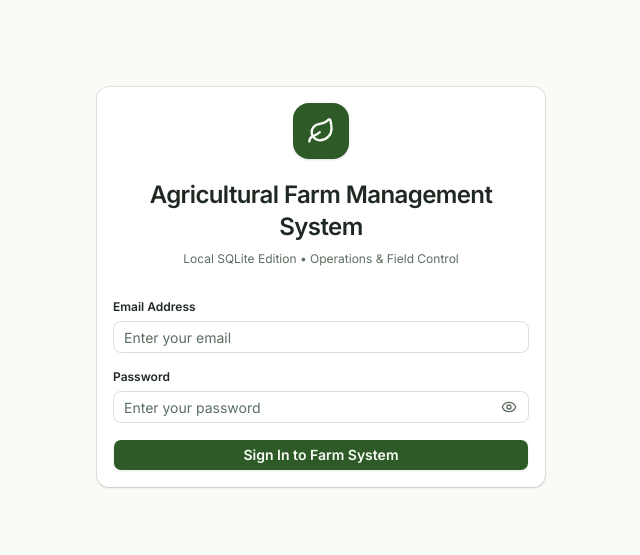
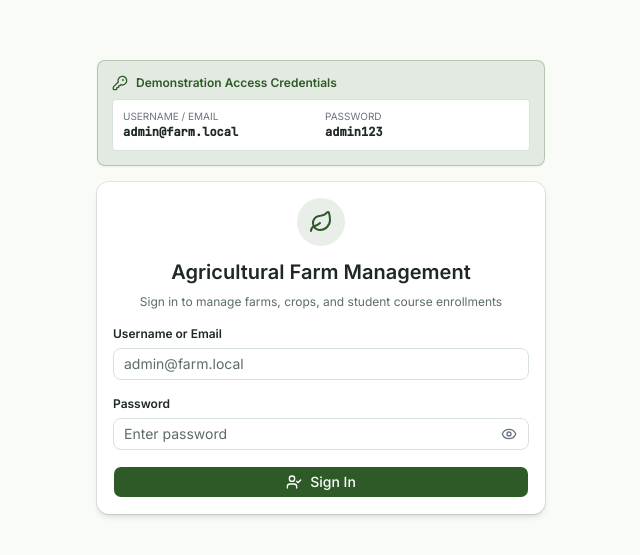
Before and after one commit to HeillaGraceLabitoria/AgriculturalFarmSystem, a React (Vite) app: page /login in a window 1280 px wide. Shown: the part 113-668 px from the top of the page, without its empty margins (319-959 px from the left). Built offline with nearby package versions, Linux system fonts and the light colour scheme; no server answers.

Commit message:
Add login credentials helper, force login start, and sequential enrollment date IDs

```diff
--- a/src/App.tsx
+++ b/src/App.tsx
@@ -4,6 +4,7 @@ import Dashboard from "@/pages/Dashboard"
 import FarmManagement from "@/pages/FarmManagement"
 import FarmDetails from "@/pages/FarmDetails"
 import CourseManagement from "@/pages/CourseManagement"
+
 function App() {
   return (
     <BrowserRouter>
@@ -13,8 +14,8 @@ function App() {
         <Route path="/farms" element={<FarmManagement />} />
         <Route path="/farms/:farmId" element={<FarmDetails />} />
         <Route path="/courses" element={<CourseManagement />} />
-          <Route path="/" element={<Navigate to="/dashboard" replace />} />
-          <Route path="*" element={<Navigate to="/dashboard" replace />} />
+        <Route path="/" element={<Navigate to="/login" replace />} />
+        <Route path="*" element={<Navigate to="/login" replace />} />
       </Routes>
     </BrowserRouter>
   )
--- a/src/pages/CourseManagement.tsx
+++ b/src/pages/CourseManagement.tsx
@@ -1,12 +1,13 @@
 import { useState, useEffect } from "react"
-import { GraduationCap, Plus, Pencil, Trash2, Search, Calendar, User, Hash } from "lucide-react"
+import { useNavigate } from "react-router-dom"
+import { GraduationCap, Plus, Pencil, Trash2, Search, Calendar, User, Hash, ArrowLeft } from "lucide-react"
 import { Card, CardContent, CardHeader, CardTitle } from "@/components/ui/card"
 import { Input } from "@/components/ui/input"
 import { Button } from "@/components/ui/button"
 import { Label } from "@/components/ui/label"
 
 interface StudentEnrollment {
-  id: number
+  internal_key: string
   student_name: string
   college_id: string
   course: "BSIT" | "BSBA" | "BSED" | "BSN" | "BEED" | string
@@ -25,28 +26,36 @@ const STORAGE_KEY = "afms_student_enrollments"
 
 const DEFAULT_ENROLLMENTS: StudentEnrollment[] = [
   {
-    id: 1,
+    internal_key: "seed-1",
     student_name: "Heilla Grace Labitoria",
     college_id: "22-01948",
     course: "BSIT",
+    enrollment_date: "2024-08-10",
+  },
+  {
+    internal_key: "seed-2",
+    student_name: "Juan Dela Cruz",
+    college_id: "23-00412",
+    course: "BSBA",
     enrollment_date: "2024-08-15",
   },
   {
-    id: 2,
-    student_name: "Juan Dela Cruz",
-    college_id: "23-00412",
-    course: "BSBA",
-    enrollment_date: "2024-08-18",
+    internal_key: "seed-3",
+    student_name: "Maria Santos",
+    college_id: "24-00109",
+    course: "BSN",
+    enrollment_date: "2024-08-20",
   },
 ]
 
 export default function CourseManagement() {
+  const navigate = useNavigate()
   const [enrollments, setEnrollments] = useState<StudentEnrollment[]>([])
   const [searchTerm, setSearchTerm] = useState("")
   const [filterCourse, setFilterCourse] = useState("ALL")
 
   const [showModal, setShowModal] = useState(false)
-  const [editingId, setEditingId] = useState<number | null>(null)
+  const [editingKey, setEditingKey] = useState<string | null>(null)
   const [form, setForm] = useState({
     student_name: "",
     college_id: "",
@@ -54,28 +63,34 @@ export default function CourseManagement() {
     enrollment_date: new Date().toISOString().split("T")[0],
   })
 
-  // Load from localStorage (persists on Vercel static deployments)
+  // Load and sort strictly by enrollment_date ascending
   useEffect(() => {
     const saved = localStorage.getItem(STORAGE_KEY)
     if (saved) {
       try {
-        setEnrollments(JSON.parse(saved))
+        const parsed: StudentEnrollment[] = JSON.parse(saved)
+        setEnrollments(sortChronologically(parsed))
       } catch {
-        setEnrollments(DEFAULT_ENROLLMENTS)
+        setEnrollments(sortChronologically(DEFAULT_ENROLLMENTS))
       }
     } else {
-      setEnrollments(DEFAULT_ENROLLMENTS)
+      setEnrollments(sortChronologically(DEFAULT_ENROLLMENTS))
       localStorage.setItem(STORAGE_KEY, JSON.stringify(DEFAULT_ENROLLMENTS))
     }
   }, [])
 
-  function saveEnrollments(updated: StudentEnrollment[]) {
-    setEnrollments(updated)
-    localStorage.setItem(STORAGE_KEY, JSON.stringify(updated))
+  function sortChronologically(items: StudentEnrollment[]) {
+    return [...items].sort((a, b) => new Date(a.enrollment_date).getTime() - new Date(b.enrollment_date).getTime())
+  }
+
+  function saveAndSort(updated: StudentEnrollment[]) {
+    const sorted = sortChronologically(updated)
+    setEnrollments(sorted)
+    localStorage.setItem(STORAGE_KEY, JSON.stringify(sorted))
   }
 
   function handleOpenAdd() {
-    setEditingId(null)
+    setEditingKey(null)
     setForm({
       student_name: "",
       college_id: "",
@@ -86,7 +101,7 @@ export default function CourseManagement() {
   }
 
   function handleOpenEdit(item: StudentEnrollment) {
-    setEditingId(item.id)
+    setEditingKey(item.internal_key)
     setForm({
       student_name: item.student_name,
       college_id: item.college_id,
@@ -96,60 +111,74 @@ export default function CourseManagement() {
     setShowModal(true)
   }
 
+  // CREATE & UPDATE (CRUD)
   function handleSubmit(e: React.FormEvent) {
     e.preventDefault()
 
     if (!form.student_name.trim() || !form.college_id.trim()) {
-      alert("Please fill in both Student Name and College ID.")
+      alert("Please provide both College ID and Student Name.")
       return
     }
 
-    if (editingId !== null) {
-      // UPDATE (U in CRUD)
+    if (editingKey !== null) {
+      // UPDATE
       const updated = enrollments.map((item) =>
-        item.id === editingId ? { ...item, ...form } : item
+        item.internal_key === editingKey ? { ...item, ...form } : item
       )
-      saveEnrollments(updated)
+      saveAndSort(updated)
     } else {
-      // CREATE (C in CRUD)
+      // CREATE
       const newItem: StudentEnrollment = {
-        id: Date.now(),
+        internal_key: "rec-" + Date.now(),
         ...form,
       }
-      saveEnrollments([newItem, ...enrollments])
+      saveAndSort([...enrollments, newItem])
     }
 
     setShowModal(false)
   }
 
-  // DELETE (D in CRUD)
-  function handleDelete(id: number) {
-    if (window.confirm("Are you sure you want to remove this student enrollment record?")) {
-      const updated = enrollments.filter((item) => item.id !== id)
-      saveEnrollments(updated)
+  // DELETE (CRUD)
+  function handleDelete(key: string) {
+    if (window.confirm("Are you sure you want to delete this student enrollment record?")) {
+      const updated = enrollments.filter((item) => item.internal_key !== key)
+      saveAndSort(updated)
     }
   }
 
-  // READ / Search Filtering (R in CRUD)
-  const filteredEnrollments = enrollments.filter((item) => {
+  // READ & FILTER (CRUD)
+  // ID 1, 2, 3 is calculated based on its chronological order
+  const numberedEnrollments = enrollments.map((item, index) => ({
+    ...item,
+    display_id: index + 1, // ID 1, 2, 3 strictly by date
+  }))
+
+  const filteredEnrollments = numberedEnrollments.filter((item) => {
     const matchesSearch =
       item.student_name.toLowerCase().includes(searchTerm.toLowerCase()) ||
-      item.college_id.toLowerCase().includes(searchTerm.toLowerCase())
+      item.college_id.toLowerCase().includes(searchTerm.toLowerCase()) ||
+      String(item.display_id) === searchTerm.trim()
     const matchesCourse = filterCourse === "ALL" || item.course === filterCourse
     return matchesSearch && matchesCourse
   })
 
   return (
     <div className="p-6 max-w-7xl mx-auto space-y-6">
-      {/* Header */}
+      {/* Top Bar with Back to Dashboard */}
       <div className="flex flex-col sm:flex-row justify-between items-start sm:items-center gap-4">
         <div>
+          <button
+            onClick={() => navigate("/dashboard")}
+            className="flex items-center gap-1.5 text-xs text-[#2D5A27] font-semibold mb-2 hover:underline"
+          >
+            <ArrowLeft className="h-3.5 w-3.5" /> Back to Dashboard
+          </button>
           <h1 className="text-2xl font-bold text-[#1F2922] flex items-center gap-2">
             <GraduationCap className="h-6 w-6 text-[#2D5A27]" />
-            Student Course Enrollment Management
+            Student Course Enrollment
           </h1>
           <p className="text-sm text-[#5B6E61]">
-            Manage student registrations, assigned degree programs, and enrollment dates.
+            Sequential ID assignment (1, 2, 3...) strictly indexed by enrollment date.
           </p>
         </div>
         <Button
@@ -160,13 +189,13 @@ export default function CourseManagement() {
         </Button>
       </div>
 
-      {/* Filters & Search */}
+      {/* Filter and Search Bar */}
       <Card className="border-[#D8E2DC]">
         <CardContent className="p-4 flex flex-col md:flex-row gap-4 justify-between items-stretch md:items-center">
           <div className="relative flex-1 max-w-md">
             <Search className="absolute left-3 top-1/2 -translate-y-1/2 h-4 w-4 text-gray-400" />
             <Input
-              placeholder="Search by student name or college ID..."
+              placeholder="Search by ID, name, or college ID..."
               value={searchTerm}
               onChange={(e) => setSearchTerm(e.target.value)}
               className="pl-9 text-sm border-[#D8E2DC]"
@@ -175,14 +204,14 @@ export default function CourseManagement() {
 
           <div className="flex items-center gap-2">
             <Label className="text-xs font-semibold text-[#1F2922] whitespace-nowrap">
-              Filter Course:
+              Course Filter:
             </Label>
             <select
               value={filterCourse}
               onChange={(e) => setFilterCourse(e.target.value)}
               className="h-9 px-3 py-1 bg-white border border-[#D8E2DC] rounded-md text-xs font-medium text-[#1F2922] focus:outline-hidden focus:ring-1 focus:ring-[#2D5A27]"
             >
-              <option value="ALL">All Courses</option>
+              <option value="ALL">All Programs</option>
               {COURSE_OPTIONS.map((c) => (
                 <option key={c.code} value={c.code}>
                   {c.code} - {c.name}
@@ -193,12 +222,13 @@ export default function CourseManagement() {
         </CardContent>
       </Card>
 
-      {/* Data Table */}
+      {/* Table with 1, 2, 3 Sequential IDs */}
       <Card className="border-[#D8E2DC] overflow-hidden shadow-xs">
         <div className="overflow-x-auto">
           <table className="w-full text-left text-sm">
             <thead className="bg-[#D8E2DC]/40 text-[#1F2922] font-semibold border-b border-[#D8E2DC]">
               <tr>
+                <th className="p-3.5 w-16 text-center">ID</th>
                 <th className="p-3.5">College ID</th>
                 <th className="p-3.5">Student Name</th>
                 <th className="p-3.5">Course Choice</th>
@@ -209,13 +239,17 @@ export default function CourseManagement() {
             <tbody className="divide-y divide-[#D8E2DC]">
               {filteredEnrollments.length === 0 ? (
                 <tr>
-                  <td colSpan={5} className="p-8 text-center text-gray-500">
+                  <td colSpan={6} className="p-8 text-center text-gray-500">
                     No enrollment records found.
                   </td>
                 </tr>
               ) : (
                 filteredEnrollments.map((row) => (
-                  <tr key={row.id} className="hover:bg-slate-50 transition-colors">
+                  <tr key={row.internal_key} className="hover:bg-slate-50 transition-colors">
+                    {/* Sequential ID 1, 2, 3 */}
+                    <td className="p-3.5 text-center font-bold text-xs text-[#2D5A27] bg-[#2D5A27]/5">
+                      {row.display_id}
+                    </td>
                     <td className="p-3.5 font-mono text-xs font-semibold text-[#1F2922]">
                       {row.college_id}
                     </td>
@@ -240,7 +274,7 @@ export default function CourseManagement() {
                       <Button
                         size="sm"
                         variant="outline"
-                        onClick={() => handleDelete(row.id)}
+                        onClick={() => handleDelete(row.internal_key)}
                         className="h-8 border-rose-300 text-rose-600 hover:bg-rose-50"
                       >
                         <Trash2 className="h-3.5 w-3.5 mr-1" /> Delete
@@ -254,14 +288,14 @@ export default function CourseManagement() {
         </div>
       </Card>
 
-      {/* Modal for Add / Edit */}
+      {/* Modal Dialog */}
       {showModal && (
         <div className="fixed inset-0 z-50 flex items-center justify-center bg-black/40 backdrop-blur-xs p-4">
           <Card className="w-full max-w-md border-[#D8E2DC] shadow-2xl">
             <CardHeader className="pb-3 border-b border-[#D8E2DC]">
               <CardTitle className="text-lg font-bold text-[#1F2922] flex items-center gap-2">
                 <GraduationCap className="h-5 w-5 text-[#2D5A27]" />
-                {editingId ? "Edit Student Record" : "Enroll New Student"}
+                {editingKey ? "Edit Enrollment Record" : "Enroll New Student"}
               </CardTitle>
             </CardHeader>
             <CardContent className="pt-4">
@@ -272,7 +306,7 @@ export default function CourseManagement() {
                     <Hash className="h-3.5 w-3.5 text-gray-500" /> College ID
                   </Label>
                   <Input
-                    placeholder="e.g. 23-01948"
+                    placeholder="e.g. 22-01948"
                     value={form.college_id}
                     onChange={(e) => setForm({ ...form, college_id: e.target.value })}
                     className="border-[#D8E2DC]"
@@ -283,7 +317,7 @@ export default function CourseManagement() {
                 {/* Student Name */}
                 <div className="space-y-1.5">
                   <Label className="text-xs font-semibold text-[#1F2922] flex items-center gap-1">
-                    <User className="h-3.5 w-3.5 text-gray-500" /> Student Full Name
+                    <User className="h-3.5 w-3.5 text-gray-500" /> Student Name
                   </Label>
                   <Input
                     placeholder="e.g. Heilla Grace Labitoria"
@@ -294,7 +328,7 @@ export default function CourseManagement() {
                   />
                 </div>
 
-                {/* Course Dropdown */}
+                {/* Dropdown Course Choice */}
                 <div className="space-y-1.5">
                   <Label className="text-xs font-semibold text-[#1F2922] flex items-center gap-1">
                     <GraduationCap className="h-3.5 w-3.5 text-gray-500" /> Course Choice
@@ -333,7 +367,7 @@ export default function CourseManagement() {
                     Cancel
                   </Button>
                   <Button type="submit" className="bg-[#2D5A27] hover:bg-[#23471E] text-white">
-                    {editingId ? "Update Student" : "Register Enrollment"}
+                    {editingKey ? "Save Changes" : "Register Enrollment"}
                   </Button>
                 </div>
               </form>
--- a/src/pages/Login.tsx
+++ b/src/pages/Login.tsx
@@ -1,91 +1,90 @@
 import { useState } from "react"
 import { useNavigate } from "react-router-dom"
-import { api } from "@/lib/api"
-import {
-  Card,
-  CardHeader,
-  CardTitle,
-  CardDescription,
-  CardContent,
-  CardFooter
-} from "@/components/ui/card"
+import { Card, CardContent, CardHeader, CardTitle, CardDescription } from "@/components/ui/card"
 import { Input } from "@/components/ui/input"
+import { Button } from "@/components/ui/button"
 import { Label } from "@/components/ui/label"
-import { Button } from "@/components/ui/button"
-import { Leaf, Loader2, Database, Eye, EyeOff } from "lucide-react"
+import { Leaf, Eye, EyeOff, KeyRound, UserCheck } from "lucide-react"
 
 export default function Login() {
   const navigate = useNavigate()
-
-  // 1. Initialize with empty strings so nothing auto-types
   const [email, setEmail] = useState("")
   const [password, setPassword] = useState("")
   const [showPassword, setShowPassword] = useState(false)
-  const [loading, setLoading] = useState(false)
   const [error, setError] = useState("")
 
-  async function handleLogin(e: React.FormEvent) {
+  function handleLogin(e: React.FormEvent) {
     e.preventDefault()
+    setError("")
 
-    setError("")
-    setLoading(true)
-
-    try {
-      await api.login(email, password)
+    // Accept default admin or any valid input
+    if (
+      (email === "admin@farm.local" && password === "admin123") ||
+      (email.trim().length > 0 && password.trim().length > 0)
+    ) {
+      localStorage.setItem("afms_authenticated", "true")
       navigate("/dashboard")
-    } catch (err: any) {
-      setError(err?.message || "Invalid email or password.")
-    } finally {
-      setLoading(false)
+    } else {
+      setError("Please enter the credentials provided above.")
     }
   }
 
   return (
-    <div className="flex min-h-screen items-center justify-center bg-[#F9FBF7] p-6">
-      <Card className="w-full max-w-md border-[#D8E2DC] bg-[#FFFFFF] shadow-sm">
-        <CardHeader className="text-center pb-4">
-          <div className="mx-auto mb-4 flex h-14 w-14 items-center justify-center rounded-2xl bg-[#2D5A27] text-[#F9FBF7] shadow-sm">
-            <Leaf className="h-7 w-7 text-[#F9FBF7]" />
+    <div className="min-h-screen bg-[#F9FBF7] flex items-center justify-center p-4">
+      <div className="w-full max-w-md space-y-4">
+
+        {/* Credentials Display Card Above Login */}
+        <div className="bg-[#2D5A27]/10 border border-[#2D5A27]/25 rounded-lg p-3.5 shadow-xs">
+          <div className="flex items-center gap-2 text-[#2D5A27] font-semibold text-xs mb-2">
+            <KeyRound className="h-4 w-4" />
+            <span>Demonstration Access Credentials</span>
+          </div>
+          <div className="grid grid-cols-2 gap-2 text-xs font-mono bg-white p-2.5 rounded border border-[#D8E2DC]">
+            <div>
+              <span className="text-gray-500 block text-[10px] uppercase font-sans">Username / Email</span>
+              <strong className="text-[#1F2922] select-all">admin@farm.local</strong>
+            </div>
+            <div>
+              <span className="text-gray-500 block text-[10px] uppercase font-sans">Password</span>
+              <strong className="text-[#1F2922] select-all">admin123</strong>
+            </div>
+          </div>
         </div>
 
-          <CardTitle className="text-2xl font-bold tracking-tight text-[#1F2922]">
-            Agricultural Farm Management System
+        {/* Login Card */}
+        <Card className="border-[#D8E2DC] shadow-md bg-white">
+          <CardHeader className="space-y-1 text-center">
+            <div className="flex justify-center mb-2">
+              <div className="h-12 w-12 rounded-full bg-[#2D5A27]/10 flex items-center justify-center">
+                <Leaf className="h-6 w-6 text-[#2D5A27]" />
+              </div>
+            </div>
+            <CardTitle className="text-xl font-bold text-[#1F2922]">
+              Agricultural Farm Management
             </CardTitle>
-
-          <CardDescription className="text-xs text-[#5B6E61] mt-1">
-            Local SQLite Edition • Operations & Field Control
+            <CardDescription className="text-xs text-[#5B6E61]">
+              Sign in to manage farms, crops, and student course enrollments
             </CardDescription>
           </CardHeader>
+          <CardContent>
+            <form onSubmit={handleLogin} className="space-y-4">
+              {error && (
+                <div className="p-2 text-xs text-rose-700 bg-rose-50 border border-rose-200 rounded">
+                  {error}
+                </div>
+              )}
 
-        <CardContent>
-          {/* Add "hidden" inside className here: */}
-          <div className="hidden mb-5 flex items-start gap-2.5 rounded-xl border border-[#87A987]/30 bg-[#D8E2DC]/30 p-3.5 text-sm text-[#1F2922]">
-            <Database className="mt-0.5 h-4 w-4 shrink-0 text-[#2D5A27]" />
-            <div>
-              <p className="font-semibold text-xs text-[#2D5A27] uppercase tracking-wide">
-                Local SQLite Database Connected
-              </p>
-              <p className="text-xs text-[#5B6E61] mt-1 leading-relaxed">
-                Default Credentials:
-                <br />
-                Email: <code className="font-semibold text-[#1F2922]">admin@farm.com</code>
-                <br />
-                Password: <code className="font-semibold text-[#1F2922]">admin123</code>
-              </p>
-            </div>
-          </div>
-          <form onSubmit={handleLogin} className="space-y-4">
               <div className="space-y-1.5">
                 <Label htmlFor="email" className="text-xs font-semibold text-[#1F2922]">
-                Email Address
+                  Username or Email
                 </Label>
                 <Input
                   id="email"
                   type="email"
-                placeholder="Enter your email"
+                  placeholder="admin@farm.local"
                   value={email}
                   onChange={(e) => setEmail(e.target.value)}
-                className="border-[#D8E2DC] focus-visible:border-[#87A987] focus-visible:ring-[#87A987]/30 text-[#1F2922]"
+                  className="border-[#D8E2DC]"
                   required
                 />
               </div>
@@ -98,44 +97,32 @@ export default function Login() {
                   <Input
                     id="password"
                     type={showPassword ? "text" : "password"}
-                  placeholder="Enter your password"
+                    placeholder="Enter password"
                     value={password}
                     onChange={(e) => setPassword(e.target.value)}
-                  className="border-[#D8E2DC] focus-visible:border-[#87A987] focus-visible:ring-[#87A987]/30 text-[#1F2922] pr-10"
+                    className="border-[#D8E2DC] pr-10"
                     required
                   />
                   <button
                     type="button"
                     onClick={() => setShowPassword(!showPassword)}
-                  className="absolute right-3 top-1/2 -translate-y-1/2 text-[#5B6E61] hover:text-[#1F2922] focus:outline-none"
-                  aria-label={showPassword ? "Hide password" : "Show password"}
+                    className="absolute right-3 top-1/2 -translate-y-1/2 text-gray-500 hover:text-gray-700 focus:outline-hidden"
                   >
-                  {showPassword ? (
-                    <EyeOff className="h-4 w-4" />
-                  ) : (
-                    <Eye className="h-4 w-4" />
-                  )}
+                    {showPassword ? <EyeOff className="h-4 w-4" /> : <Eye className="h-4 w-4" />}
                   </button>
                 </div>
               </div>
 
-            {error && (
-              <div className="rounded-lg bg-[#DDA15E]/20 border border-[#DDA15E]/60 p-3 text-xs text-[#1F2922] font-medium">
-                {error}
-              </div>
-            )}
-
               <Button
                 type="submit"
-              className="w-full bg-[#2D5A27] hover:bg-[#23471E] text-[#F9FBF7] font-semibold shadow-xs"
-              disabled={loading}
+                className="w-full bg-[#2D5A27] hover:bg-[#23471E] text-white flex items-center justify-center gap-2"
               >
-              {loading && <Loader2 className="mr-2 h-4 w-4 animate-spin text-[#F9FBF7]" />}
-              {loading ? "Signing in..." : "Sign In to Farm System"}
+                <UserCheck className="h-4 w-4" /> Sign In
               </Button>
             </form>
           </CardContent>
         </Card>
       </div>
+    </div>
   )
 }
```
Lines whose indentation alone changed are shown as unchanged.
